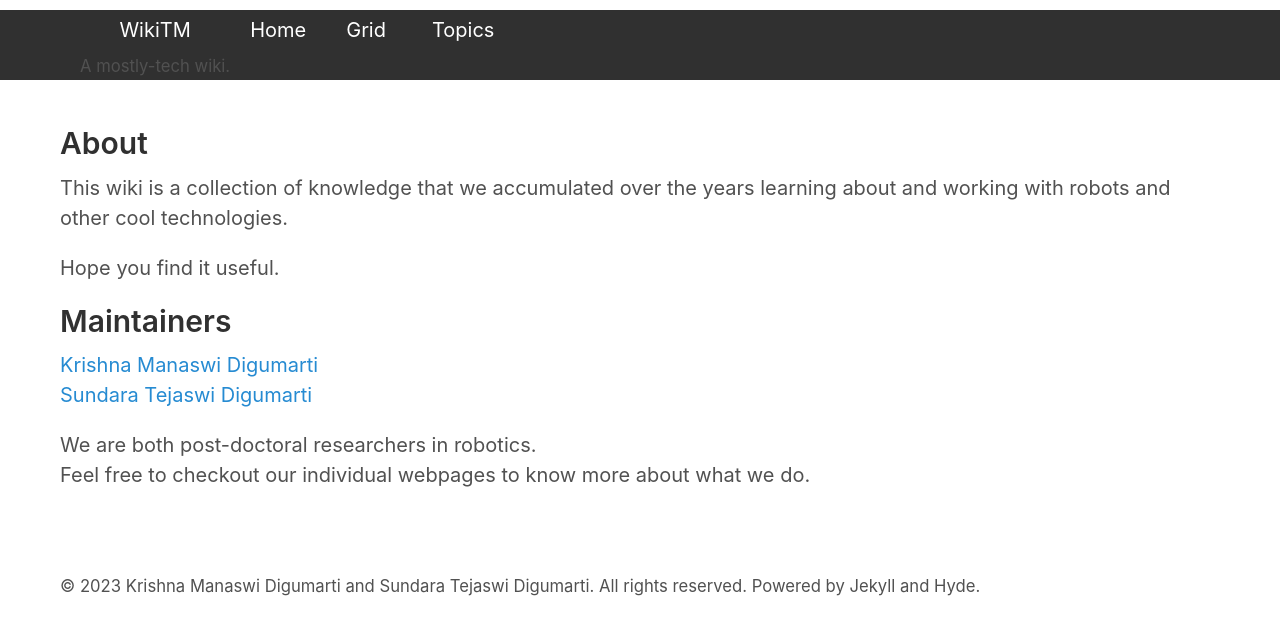
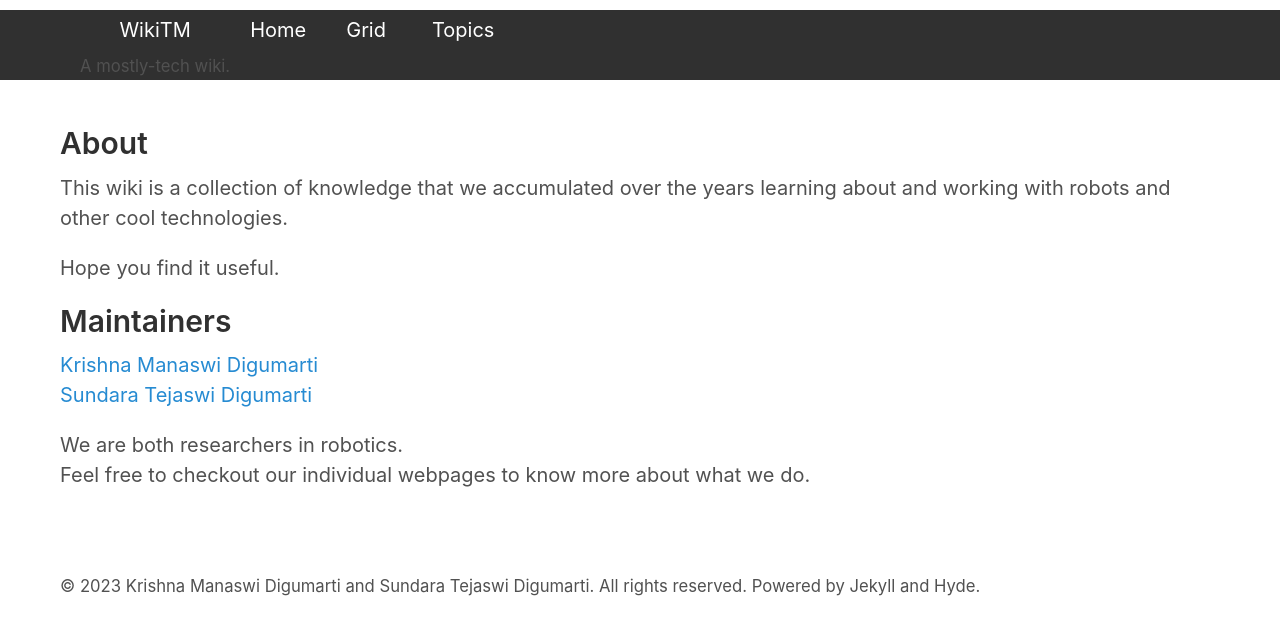
Before and after one commit to tejaswid/wikitm, a Jekyll site: the page built from about.md, in a window 1280 px wide. Shown: the top 635 px of the page. Built offline with Jekyll 4.4.1, drawn with Linux system fonts in a browser that asks for light colours.

Commit message:
removed post-doctoral

```diff
--- a/about.md
+++ b/about.md
@@ -13,5 +13,5 @@ Hope you find it useful.
 [Krishna Manaswi Digumarti](https://krishnamanaswid.github.io)
 [Sundara Tejaswi Digumarti](https://tejaswid.github.io)
 
-We are both post-doctoral researchers in robotics.
+We are both researchers in robotics.
 Feel free to checkout our individual webpages to know more about what we do.
--- a/index.html
+++ b/index.html
@@ -12,7 +12,7 @@ title: Home
 <p><a href="https://krishnamanaswid.github.io">Krishna Manaswi Digumarti</a></p>
 <p><a href="https://tejaswid.github.io">Sundara Tejaswi Digumarti</a></p>
 
-<p>We are both post-doctoral researchers in robotics.<br />
+<p>We are both researchers in robotics.<br />
 Feel free to checkout our individual webpages to know more about what we do.</p>
 
 <!--
```
Also changed, not shown: LICENSE.md.
